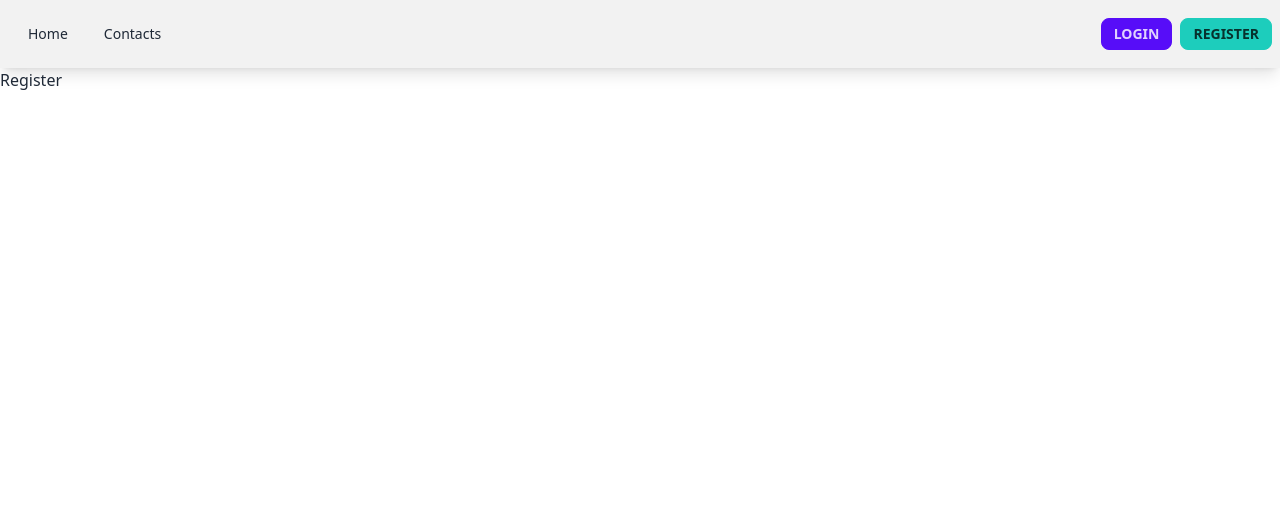
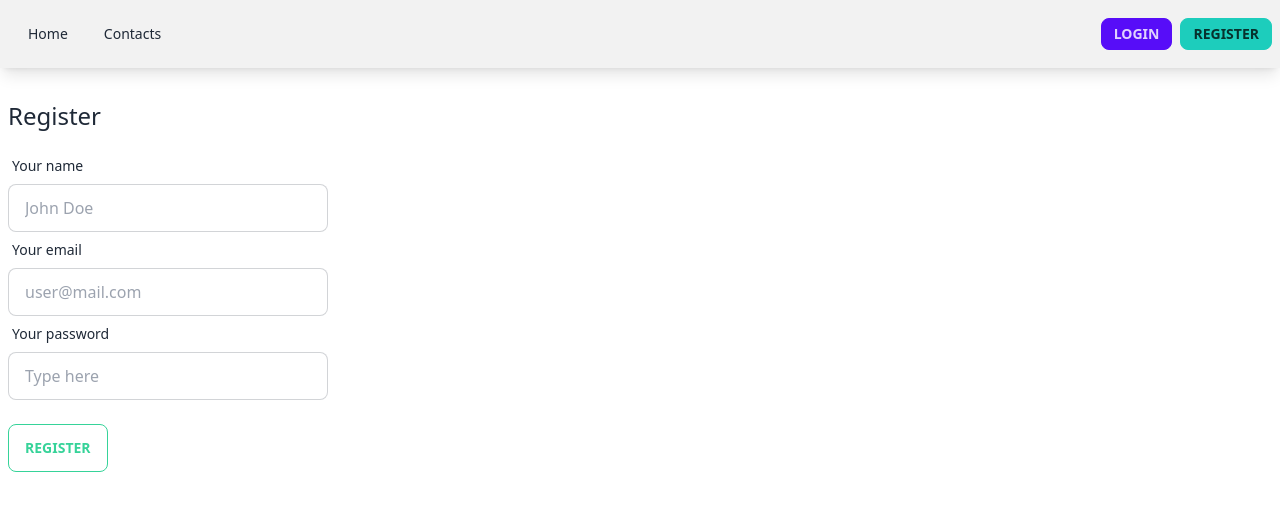
Before and after one commit to SalOne22/goit-react-hw-08-phonebook, a React (Vite) app: page /register in a window 1280 px wide. Shown: the top 510 px of the page. Built offline with nearby package versions, Linux system fonts and the light colour scheme.

Commit message:
Updated Auth pages

```diff
--- a/package.json
+++ b/package.json
@@ -11,6 +11,7 @@
     "preview": "vite preview"
   },
   "dependencies": {
+    "nanoid": "^4.0.2",
     "prop-types": "^15.8.1",
     "react": "^18.2.0",
     "react-dom": "^18.2.0",
--- a/src/pages/Login.jsx
+++ b/src/pages/Login.jsx
@@ -1,5 +1,44 @@
+import { useRef } from 'react';
+import { nanoid } from 'nanoid';
+
 const Login = () => {
-  return <div>Login</div>;
+  const emailInputId = useRef(nanoid());
+  const passwordInputId = useRef(nanoid());
+
+  return (
+    <section className="py-8">
+      <div className="container mx-auto px-2">
+        <h1 className="text-2xl font-medium mb-4">Login</h1>
+        <form className="form-control">
+          <label htmlFor={emailInputId.current} className="label">
+            <span className="label-text">Your email</span>
+          </label>
+          <input
+            id={emailInputId.current}
+            type="email"
+            name="user_email"
+            placeholder="user@mail.com"
+            className="input input-bordered w-full max-w-xs"
+            required
+          />
+          <label htmlFor={passwordInputId.current} className="label">
+            <span className="label-text">Your password</span>
+          </label>
+          <input
+            id={passwordInputId.current}
+            type="password"
+            name="user_password"
+            placeholder="Type here"
+            className="input input-bordered w-full max-w-xs mb-6"
+            required
+          />
+          <button className="btn btn-outline btn-success max-w-fit">
+            Log in
+          </button>
+        </form>
+      </div>
+    </section>
+  );
 };
 
 export default Login;
--- a/src/pages/Register.jsx
+++ b/src/pages/Register.jsx
@@ -1,5 +1,56 @@
+import { useRef } from 'react';
+import { nanoid } from 'nanoid';
+
 const Register = () => {
-  return <div>Register</div>;
+  const nameInputId = useRef(nanoid());
+  const emailInputId = useRef(nanoid());
+  const passwordInputId = useRef(nanoid());
+
+  return (
+    <section className="py-8">
+      <div className="container mx-auto px-2">
+        <h1 className="text-2xl font-medium mb-4">Register</h1>
+        <form className="form-control">
+          <label htmlFor={nameInputId.current} className="label">
+            <span className="label-text">Your name</span>
+          </label>
+          <input
+            id={nameInputId.current}
+            type="text"
+            name="user_name"
+            placeholder="John Doe"
+            className="input input-bordered w-full max-w-xs"
+            required
+          />
+          <label htmlFor={emailInputId.current} className="label">
+            <span className="label-text">Your email</span>
+          </label>
+          <input
+            id={emailInputId.current}
+            type="email"
+            name="user_email"
+            placeholder="user@mail.com"
+            className="input input-bordered w-full max-w-xs"
+            required
+          />
+          <label htmlFor={passwordInputId.current} className="label">
+            <span className="label-text">Your password</span>
+          </label>
+          <input
+            id={passwordInputId.current}
+            type="password"
+            name="user_password"
+            placeholder="Type here"
+            className="input input-bordered w-full max-w-xs mb-6"
+            required
+          />
+          <button className="btn btn-outline btn-success max-w-fit">
+            Register
+          </button>
+        </form>
+      </div>
+    </section>
+  );
 };
 
 export default Register;
```
Also changed, not shown: 1 other file (tests, documents, lock files or other folders).
